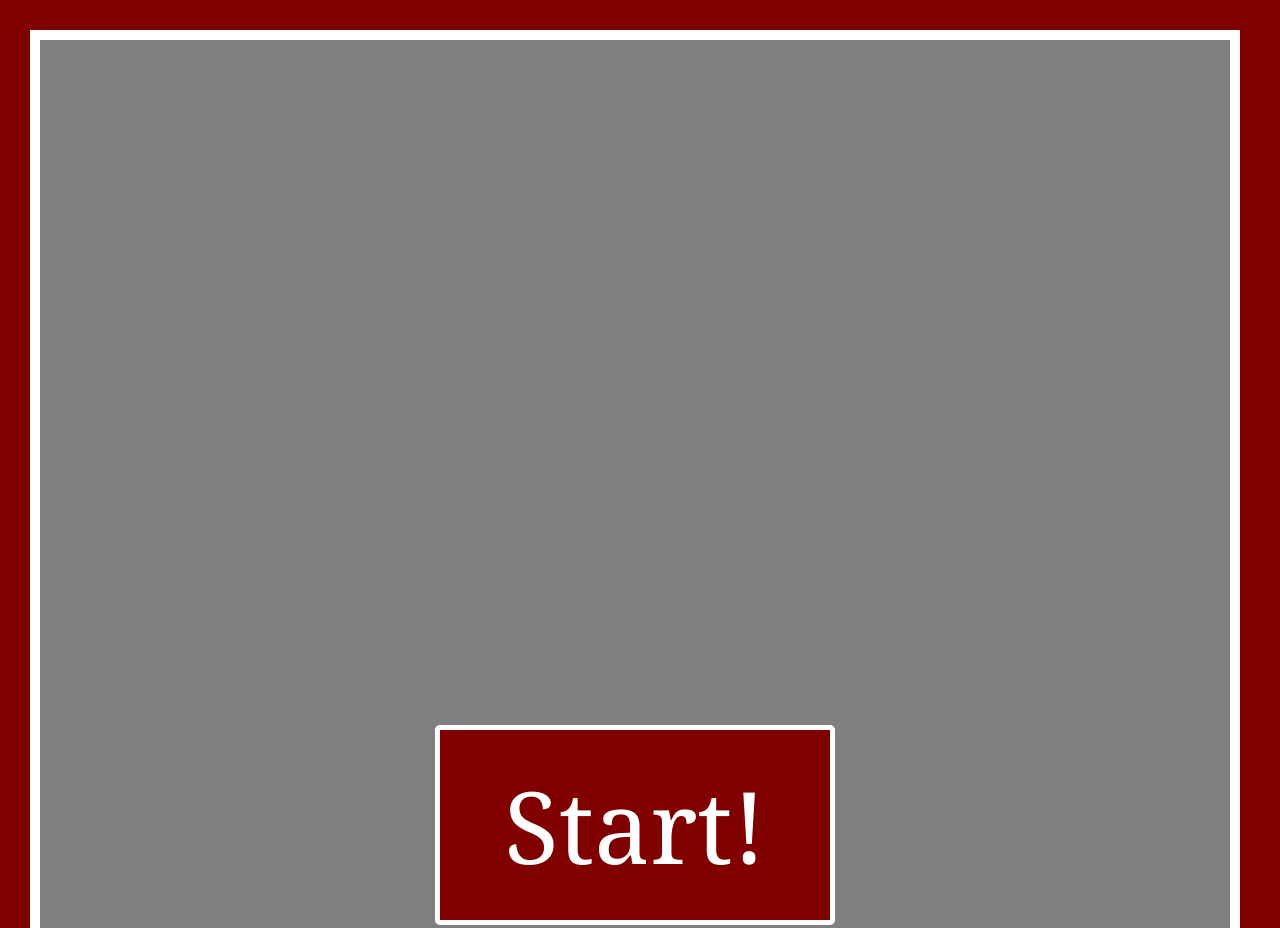
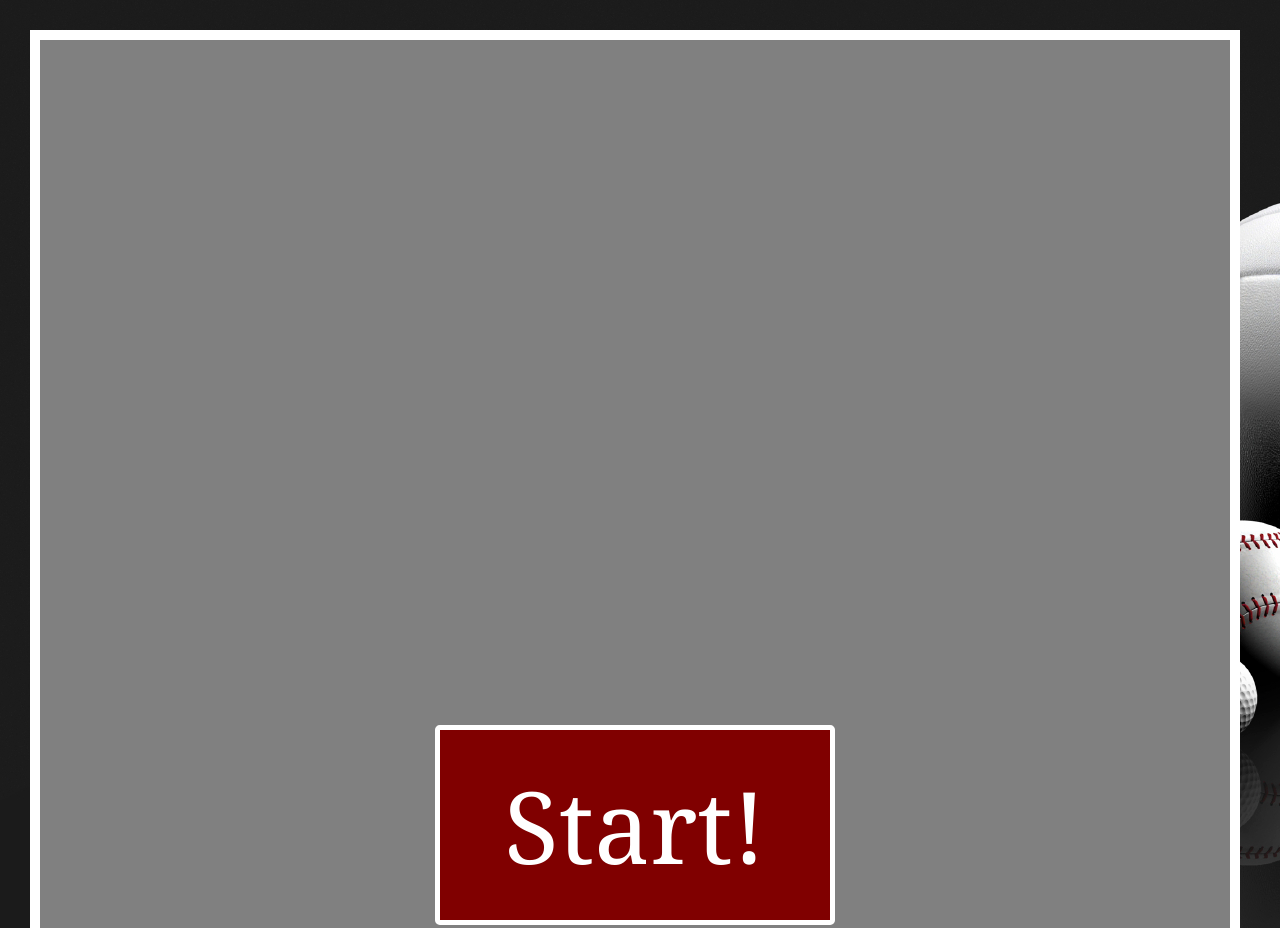
Before and after one commit to jmlagorce/TriviaGame, a plain HTML site: page index.html in a window 1280 px wide. Shown: the top 928 px of the page. Drawn offline with nearby package versions, Linux system fonts and the light colour scheme.

Commit message:
changes background image

```diff
--- a/assets/css/style.css
+++ b/assets/css/style.css
@@ -1,5 +1,5 @@
 #body {
-    background-color: maroon;
+    background-image: url(../images/2087613-sports-wallpaper.jpg);
     color: white;
     font-family: Cambria, Cochin, Georgia, Times, 'Times New Roman', serif;
 }
```
Also changed, not shown: assets/images/2087613-sports-wallpaper.jpg (added), assets/images/79eae60f1e4b247c88219f8caae89a42.jpg (added), assets/images/Allenjoy-Photo-Background-photography-backdrop-Night-football-stadium-lights-newborn-photographic-picture-for-the-studio-150cm.webp (added), assets/images/Funnytree-background-for-photo-sports-stadium-football-festival-backdrop-photography-photo-prop-professional.jpg (added).
